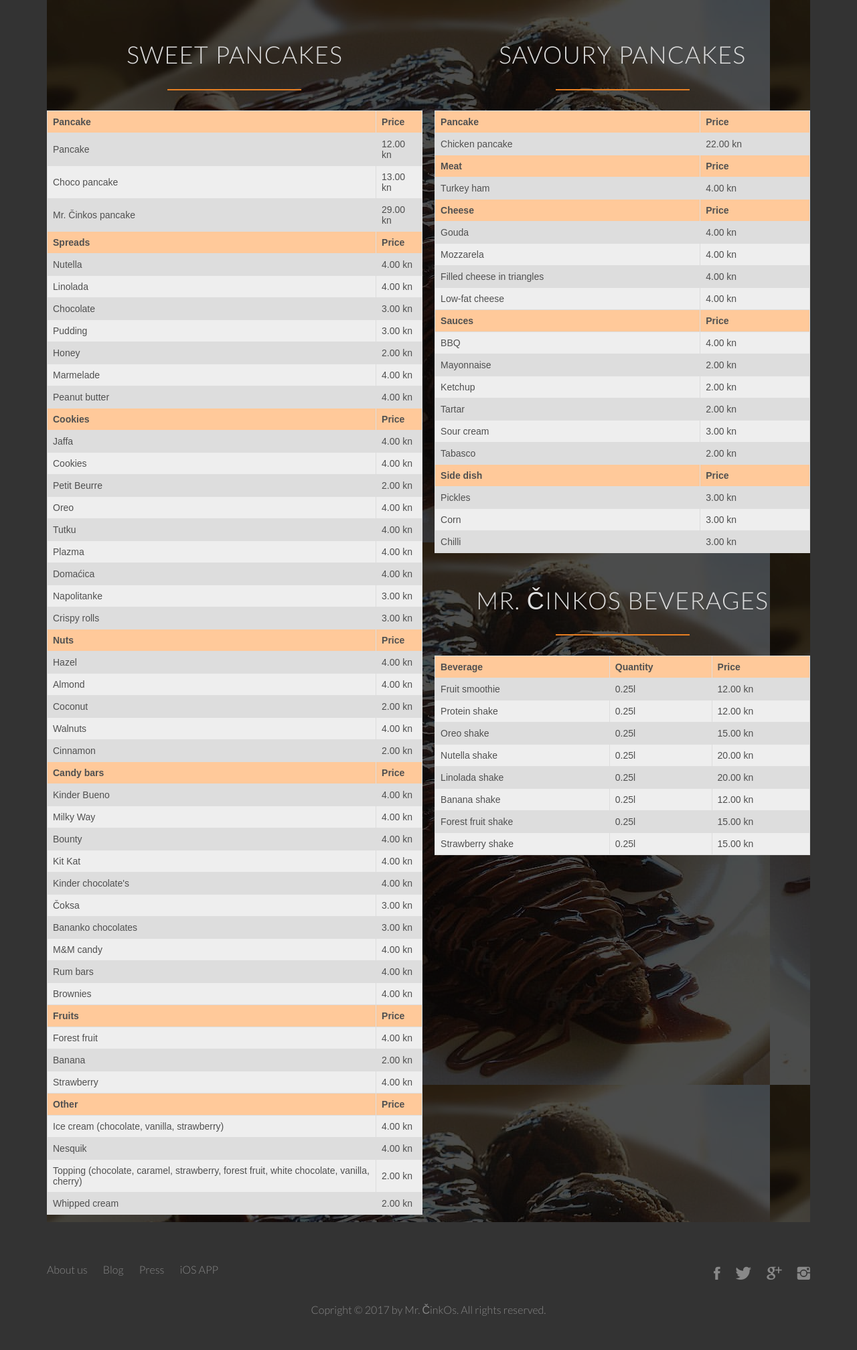
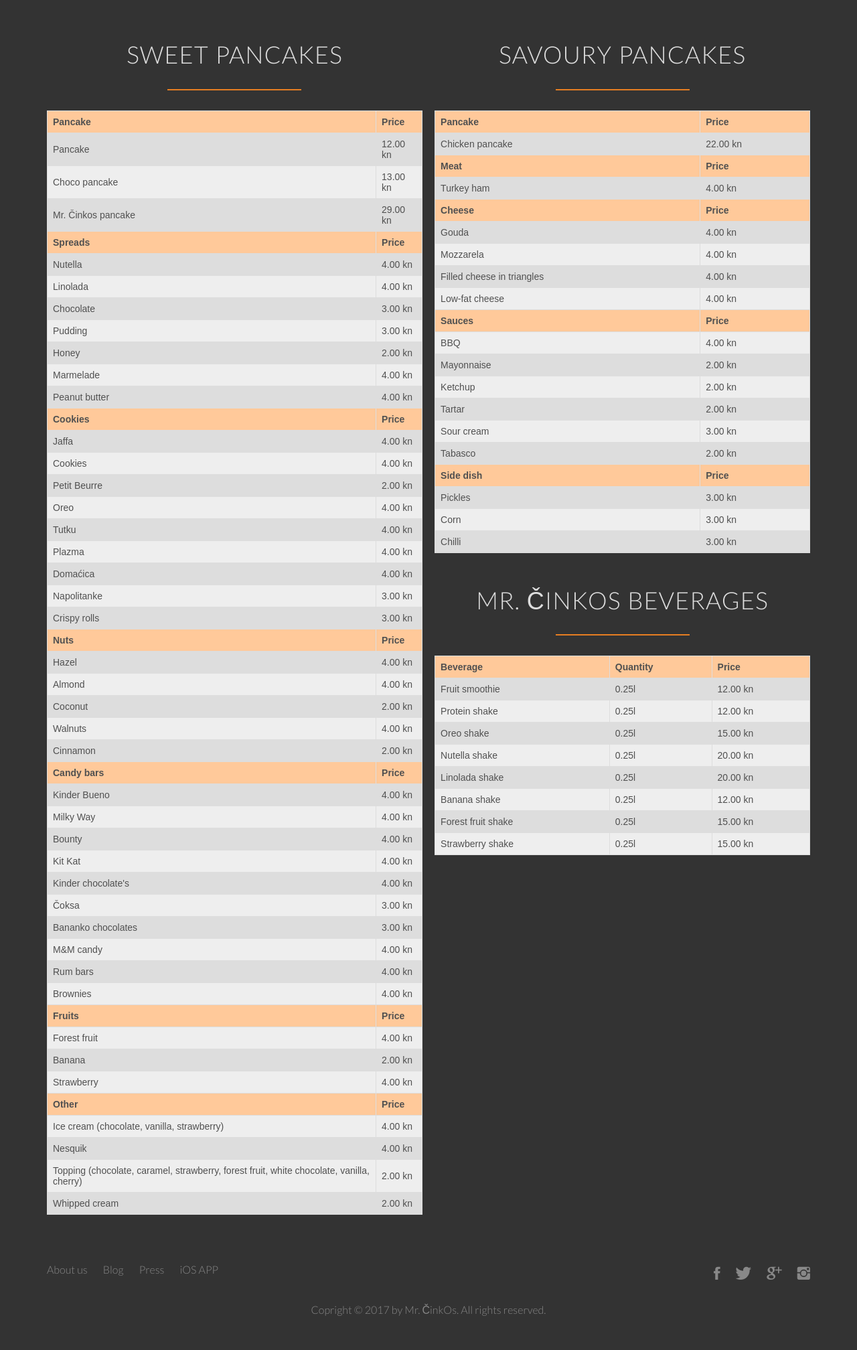
Before and after one commit to test-rtk/test-repo, a PHP site: page /menu.html in a window 1280 px wide. Shown: the part 240-2256 px from the top of the page at 67% size. Run offline with PHP 8.4, Linux system fonts and the light colour scheme; some libraries are stand-ins or nearby versions; some web fonts are replaced.

Commit message:
menu added2

```diff
--- a/resources/css/style.css
+++ b/resources/css/style.css
@@ -691,12 +691,3 @@ footer p{
 .js--wp-3.animated{
     opacity: 1;
 }
-
-/* ----------------------------------------------- */
-/* ANIMATIONS */
-/* ----------------------------------------------- */
-
-.menubck{
-    background-image: -webkit-linear-gradient(rgba(0, 0, 0, 0.7), rgba(0, 0, 0, 0.7)), url(img/7.jpg);
-    background-image: linear-gradient(rgba(0, 0, 0, 0.7), rgba(0, 0, 0, 0.7)), url(img/7.jpg);
-}
```
